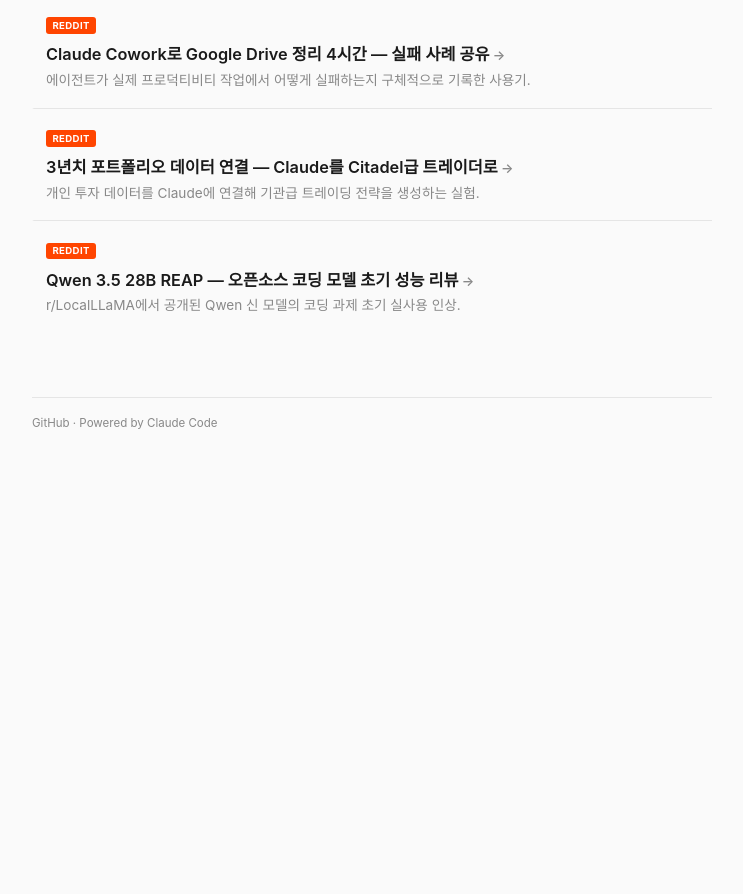
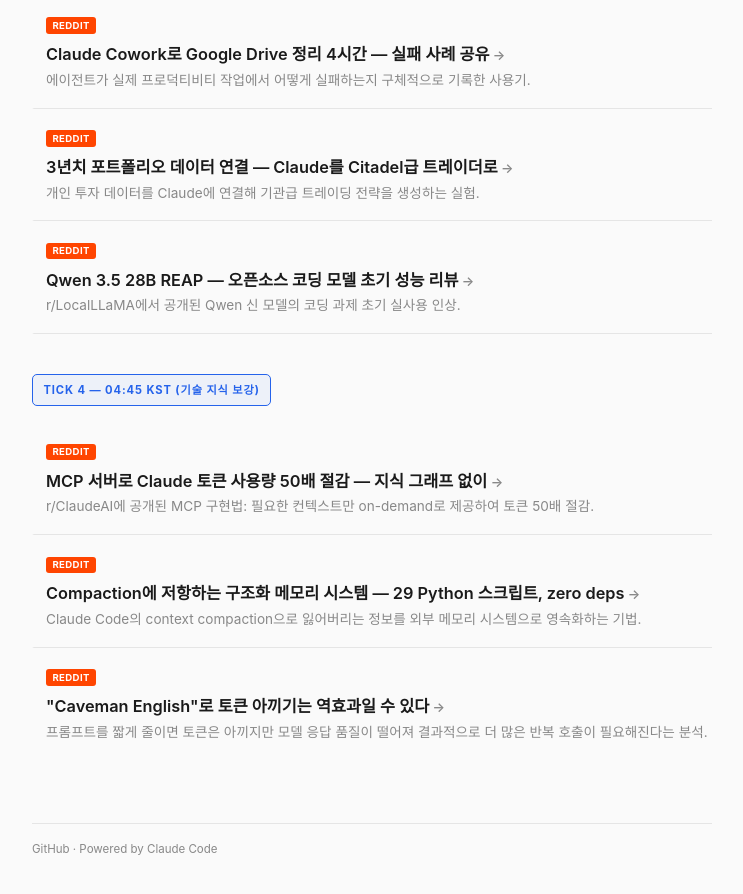
Before and after one commit to wojacklabs/agentic-coding-news, a Jekyll site: the page built from posts/2026-04-13.md, in a window 1280 px wide and 900 px high, scrolled down 2130 px. Shown: the top 894 px of the window, without its empty margins (268-1011 px from the left). Built offline with Jekyll 4.4.1, drawn with Linux system fonts in a browser that asks for light colours; before the commit the page ends 2604 px from its top, so only the background shows below that.

Commit message:
tick 4: 기술 지식 중심 — MCP 50x 절감, compaction 저항 메모리, caveman English 함정

```diff
--- a/posts/2026-04-13.md
+++ b/posts/2026-04-13.md
@@ -118,3 +118,23 @@ title: "2026-04-13 에이전틱 코딩 뉴스"
 <h4><a href="2026-04-13/qwen-35-28b-coding">Qwen 3.5 28B REAP — 오픈소스 코딩 모델 초기 성능 리뷰</a></h4>
 <p class="summary">r/LocalLLaMA에서 공개된 Qwen 신 모델의 코딩 과제 초기 실사용 인상.</p>
 </div>
+
+## TICK 4 — 04:45 KST (기술 지식 보강)
+
+<div class="article-card">
+<span class="tag tag-reddit">Reddit</span>
+<h4><a href="2026-04-13/mcp-50x-token-reduction">MCP 서버로 Claude 토큰 사용량 50배 절감 — 지식 그래프 없이</a></h4>
+<p class="summary">r/ClaudeAI에 공개된 MCP 구현법: 필요한 컨텍스트만 on-demand로 제공하여 토큰 50배 절감.</p>
+</div>
+
+<div class="article-card">
+<span class="tag tag-reddit">Reddit</span>
+<h4><a href="2026-04-13/structured-memory-compaction">Compaction에 저항하는 구조화 메모리 시스템 — 29 Python 스크립트, zero deps</a></h4>
+<p class="summary">Claude Code의 context compaction으로 잃어버리는 정보를 외부 메모리 시스템으로 영속화하는 기법.</p>
+</div>
+
+<div class="article-card">
+<span class="tag tag-reddit">Reddit</span>
+<h4><a href="2026-04-13/caveman-english-tokens">"Caveman English"로 토큰 아끼기는 역효과일 수 있다</a></h4>
+<p class="summary">프롬프트를 짧게 줄이면 토큰은 아끼지만 모델 응답 품질이 떨어져 결과적으로 더 많은 반복 호출이 필요해진다는 분석.</p>
+</div>
```
Also changed, not shown: posts/2026-04-13/caveman-english-tokens.md (added, +38 -0 lines), posts/2026-04-13/mcp-50x-token-reduction.md (added, +32 -0 lines), posts/2026-04-13/structured-memory-compaction.md (added, +34 -0 lines).
